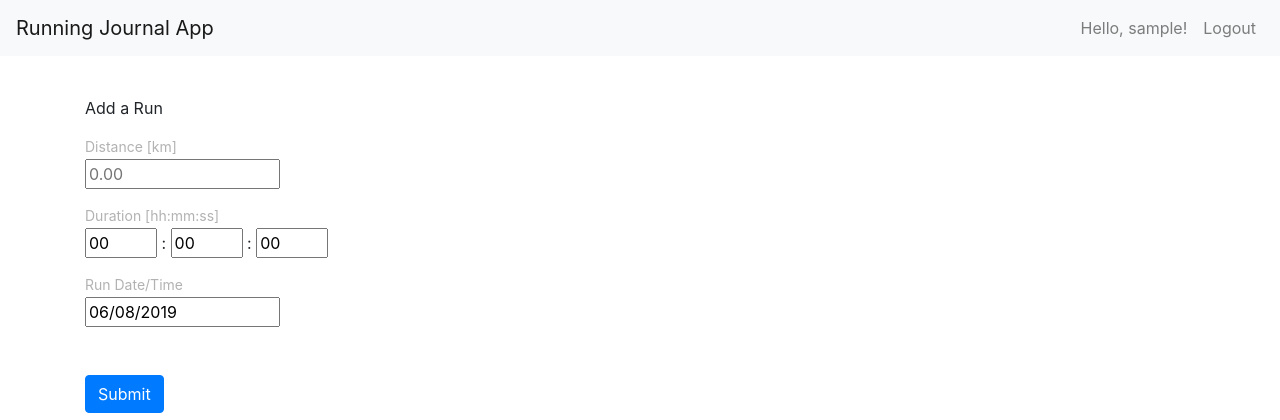
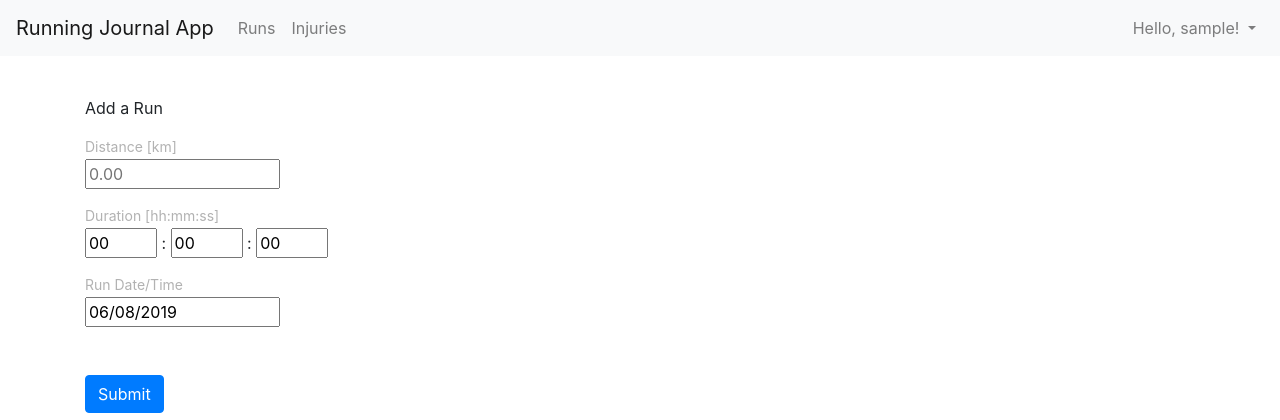
Before and after one commit to adzajac/running-journal, a Flask app: page /add_run in a window 1280 px wide. Shown: the top 420 px of the page. Run offline with Flask 2, Linux system fonts and the light colour scheme; the visitor is signed in with stand-in values (Sample User, id 1); data comes from the database, SQL or seed files in the repository; some libraries are stand-ins or nearby versions.

Commit message:
update and reorder the nav bar

```diff
--- a/app/templates/base.html
+++ b/app/templates/base.html
@@ -11,17 +11,39 @@
     <nav class="navbar navbar-expand-lg navbar-light bg-light">
       <a class="navbar-brand" href="{{ url_for('public.index') }}">Running Journal App</a>
       <button class="navbar-toggler" type="button" data-toggle="collapse" data-target="#navbarText" aria-controls="navbarText" aria-expanded="false" aria-label="Toggle navigation">
-        <span class="navbar-toggler-icon"></span>
+      <span class="navbar-toggler-icon"></span>
       </button>
       <div class="collapse navbar-collapse" id="navbarText">
+          <ul class="navbar-nav mr-auto">
+
+            <li class="nav-item">
+            <a class="nav-link" href="{{ url_for('main.runs') }}">Runs</a>
+            </li>
+            <li class="nav-item">
+            <a class="nav-link" href="{{ url_for('main.injuries') }}">Injuries</a>
+            </li>
+
+          </ul>
+
+
+
         <ul class="navbar-nav ml-auto">
             {% if current_user.is_authenticated %}
-            <li class="nav-item">
-                <a class="nav-link" href="{{ url_for('main.profile') }}">Hello, {{ current_user.username}}!</a>
+
+
+
+            <li class="nav-item dropdown">
+                <a class="nav-link dropdown-toggle" href="#" id="navbarDropdown" role="button" data-toggle="dropdown" aria-haspopup="true" aria-expanded="false">
+                Hello, {{ current_user.username}}!
+            </a>
+            <div class="dropdown-menu" aria-labelledby="navbarDropdown">
+                <a class="dropdown-item" href="{{ url_for('main.profile') }}">Profile</a>
+                <a class="dropdown-item" href="{{ url_for('public.logout') }}">Logout</a>
+            </div>
             </li>
-            <li class="nav-item">
-                <a class="nav-link" href="{{ url_for('public.logout') }}">Logout</a>
-            </li>
+
+
+
             {% else %}
             <li class="nav-item">
             <a class="nav-link" href="{{ url_for('public.login') }}">Login</a>
```
